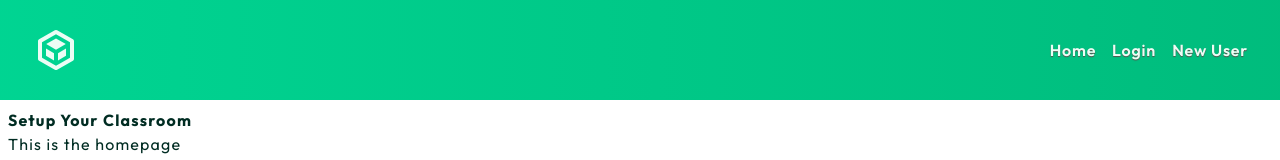
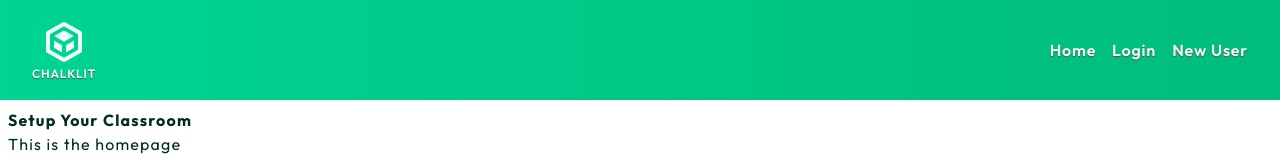
Before and after one commit to sparky9043/12-math-problem-generator, a React (Vite) app in the folder frontend/: page / in a window 1280 px wide. Shown: the top 160 px of the page. Built offline with nearby package versions, Linux system fonts and the light colour scheme.

Commit message:
come up with a name for the app

```diff
--- a/frontend/src/components/HomePage.tsx
+++ b/frontend/src/components/HomePage.tsx
@@ -1,6 +1,6 @@
 const HomePage = () => {
   return (
-    <div className="p-2">
+    <div className="p-2 text-emerald-950">
       <h2 className="font-bold">
         Setup Your Classroom
       </h2>
--- a/frontend/src/components/NavBar.tsx
+++ b/frontend/src/components/NavBar.tsx
@@ -23,8 +23,11 @@ const NavBar = (props: NavBarProps) => {
     <nav className="flex justify-between p-8 h-1/8 items-center bg-linear-to-r from-emerald-400 to-emerald-500 text-emerald-50 font-semibold text-shadow-xs text-shadow-stone-600 tracking-wider">
       <Toaster />
       <h2>
-        <div>
-          <Logo />
+        <div className="flex flex-col items-center">
+          <span>
+            <Logo />
+          </span>
+          <span className="uppercase text-xs">ChalkLit</span>
         </div>
       </h2>
       <ul className="flex gap-4 items-center">
```
